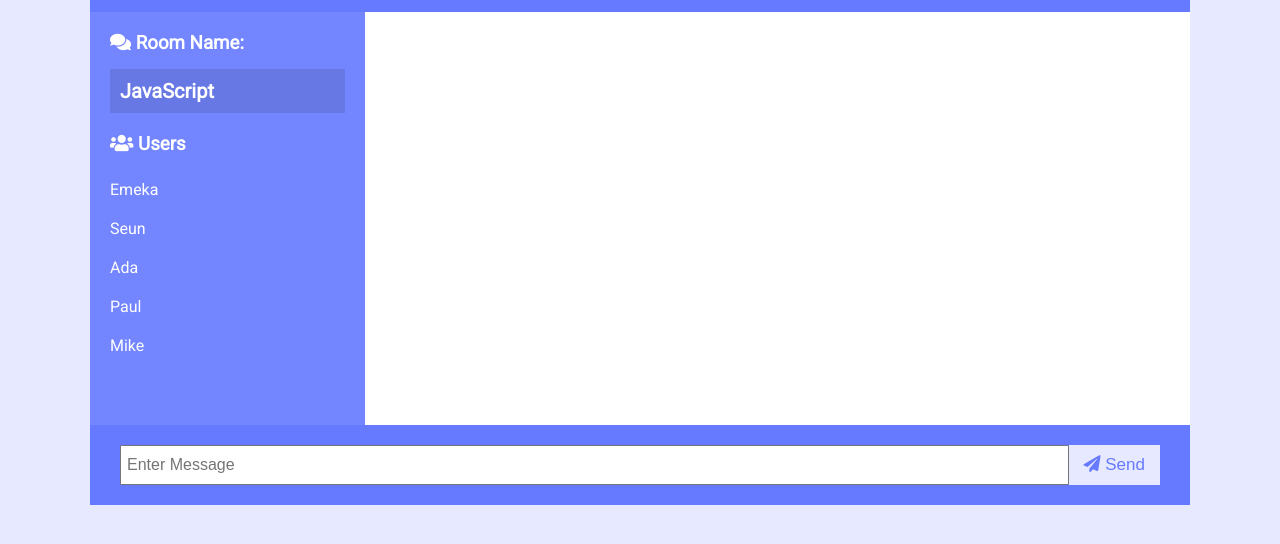
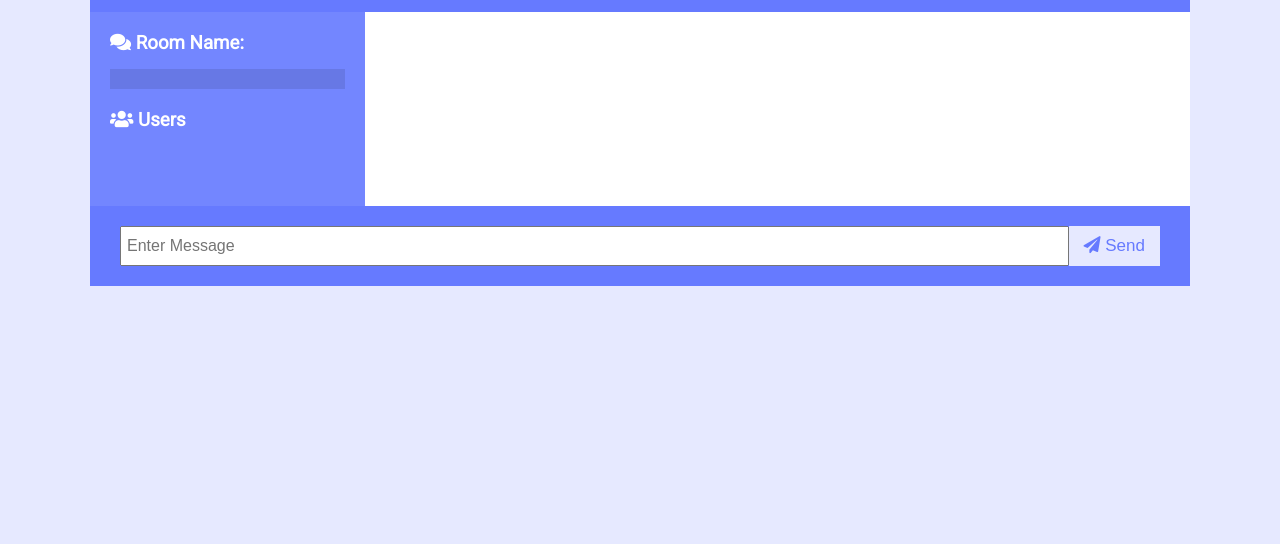
Before and after one commit to IgodoNdu/VanillaJsRealTime-Chat-App, a website: page public/chat.html in a window 1280 px wide. Shown: the part 86-630 px from the top of the page. Drawn offline with nearby package versions, Linux system fonts and the light colour scheme; no server answers.

Commit message:
Clean up hard-coded entries
Code base clean-up for live data feed from server

```diff
--- a/public/chat.html
+++ b/public/chat.html
@@ -16,14 +16,12 @@
     <main class="chat-main">
       <div class="chat-sidebar">
         <h3><i class="fas fa-comments"></i> Room Name:</h3>
-        <h2 id="room-name">JavaScript</h2>
+        <h2 id="room-name">
+          <!--Output Room Name-->
+        </h2>
         <h3><i class="fas fa-users"></i> Users</h3>
         <ul id="users">
-          <li>Emeka</li>
-          <li>Seun</li>
-          <li>Ada</li>
-          <li>Paul</li>
-          <li>Mike</li>
+          <!--Output users in the room-->
         </ul>
       </div>
       <div class="chat-messages">
```
